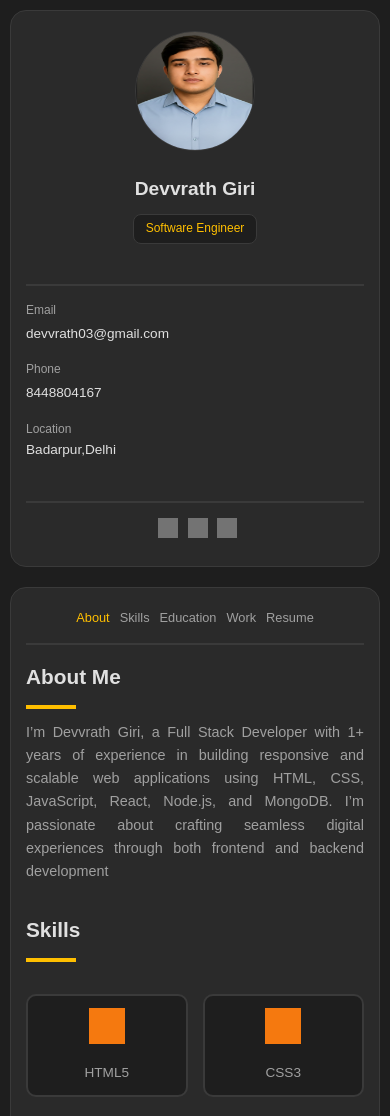
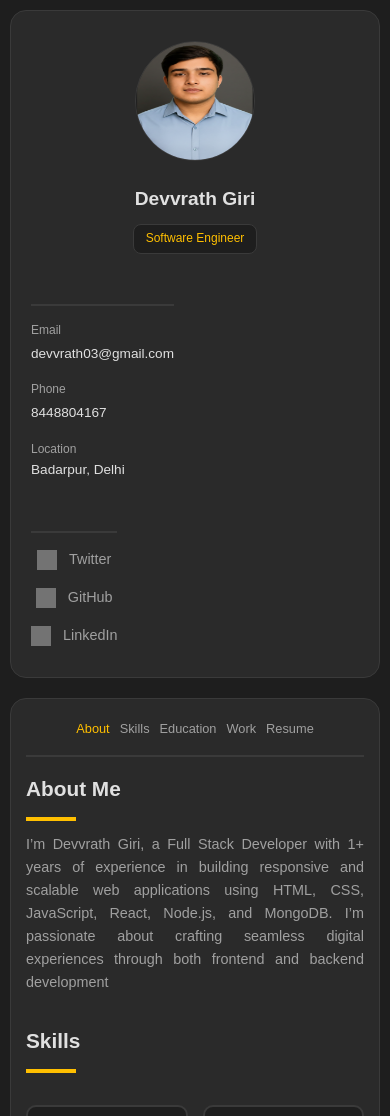
Before and after one commit to DevvrathGiri/Devvrath_Giri_Profile, a plain HTML site: page index.html in a window 390 px wide. Shown: the top 1116 px of the page. Drawn offline with Linux system fonts and the light colour scheme; grey boxes are pictures that could not be loaded.

Commit message:
updated headetr

```diff
--- a/index.html
+++ b/index.html
@@ -14,44 +14,54 @@
         <!-- siderbar -->
       <div class="sidebar">
 
-            <!-- profile -->
+        <!-- LEFT SIDE: Profile -->
+        <div class="sidebar-left">
             <div class="profile">
-                <img src="Devvrath_Profile.png" alt="" >
+                <img src="Devvrath_Profile.png" alt="">
                 <h2>Devvrath Giri</h2>
                 <p>Software Engineer</p>
             </div>
+        </div>
 
-
-             <!--contact  -->
-
+        <!-- RIGHT SIDE: Contact + Social -->
+        <div class="sidebar-right">
+            <!-- contact -->
             <div class="contact">
                 <div class="email">
                     <h3 class="label">Email</h3>
-  <a href="https://mail.google.com/mail/?view=cm&fs=1&to=devvrath03@gmail.com" target="_blank" class="value">
+                    <a href="mailto:devvrath03@gmail.com" target="_blank" class="value">
                         devvrath03@gmail.com
                     </a>
-
                 </div>
 
                 <div class="phone">
                     <h3 class="label">Phone</h3>
                     <a target="_blank" href="tel:8448804167" class="value">8448804167</a>
                 </div>
+
                 <div class="location">
                     <h3 class="label">Location</h3>
-                    <p class="value">Badarpur,Delhi</p>
+                    <p class="value">Badarpur, Delhi</p>
                 </div>
             </div>
 
+            <!-- social with labels on right side -->
+            <div class="social">
+                <a target="_blank" href="https://x.com/DevvrathGiri" class="social-link">
+                    <img src="https://simpleicons.org/icons/x.svg" alt="">
+                    <span>Twitter</span>
+                </a>
+                <a target="_blank" href="https://github.com/DevvrathGiri" class="social-link">
+                    <img src="https://simpleicons.org/icons/git.svg" alt="">
+                    <span>GitHub</span>
+                </a>
+                <a target="_blank" href="https://www.linkedin.com/in/devvrath-giri-462496214" class="social-link">
+                    <img src="https://www.svgrepo.com/show/144030/linkedin-square-logo.svg" alt="">
+                    <span>LinkedIn</span>
+                </a>
+            </div>
+        </div>
 
-             <!-- social -->
-
-
-             <div class="social">
-                <a target="_blank" href="https://x.com/DevvrathGiri"><img src="https://simpleicons.org/icons/x.svg" alt=""></a>
-                <a target="_blank" href="https://github.com/DevvrathGiri"><img src="https://simpleicons.org/icons/git.svg" alt=""></a>
-                <a target="_blank" href="https://www.linkedin.com/in/devvrath-giri-462496214"><img src="https://www.svgrepo.com/show/144030/linkedin-square-logo.svg" alt=""></a>
-             </div>
     </div>
 
 
--- a/style.css
+++ b/style.css
@@ -11,23 +11,42 @@ body{
     line-height: 1.6;
 }
 
-.main-container{
-    display: grid;
-    max-width: 1200px;
-    grid-template-columns: 350px 1fr;
-    gap: 50px;
-    padding-top: 40px;
-    margin: auto;
+
+   .main-container {
+  display: flex;
+  flex-direction: column;
+  gap: 40px;
+  max-width: 1000px;
+  margin: 0 auto;
+  padding: 20px;
 }
 
-.sidebar{
-    height: 90vh;
-    background-color:#2a2a2a;
+
+
+
+.sidebar {
+    width: 100%;
+    background-color: #2a2a2a;
     border: 1px solid #3a3a3a;
     border-radius: 16px;
     padding: 40px;
-    position: sticky;
-    top: 40px;
+    display: flex;
+    gap: 40px;
+    align-items: center;
+}
+
+/* LEFT SIDE - Profile */
+.sidebar-left {
+    flex: 0 0 auto;
+    min-width: 250px;
+}
+
+/* RIGHT SIDE - Contact + Social */
+.sidebar-right {
+    flex: 1;
+    display: flex;
+    gap: 40px;
+    align-items: flex-start;
 }
 
 .main-content{
@@ -39,25 +58,25 @@ body{
 
 /* Profile section */
 
-.profile{
+.profile {
     text-align: center;
 }
 
-.profile img{
-    height: 150px;
-    width: 150px;
+.profile img {
+    height: 200px;
+    width: 200px;
     border-radius: 50%;
     border: 1px solid #3a3a3a;
 }
 
-.profile h2{
+.profile h2 {
     font-size: 1.5rem;
     font-weight: 700;
-    margin-top: 20px;
+    margin-top: 15px;
     color: #e0e0e0;
 }
 
-.profile p{
+.profile p {
     background-color: #1e1e1e;
     padding: 5px 15px;
     color: #FFBF00;
@@ -68,48 +87,74 @@ body{
     margin-top: 10px;
 }
 
+
 /* contact information */
 
-.contact{
-    margin-top: 30px;
+.contact {
+    flex: 1;
     border-top: 2px solid #3a3a3a;
-    padding-top:20px;
+    padding-top: 20px;
 }
 
-.label{
+.label {
     font-weight: 500;
     font-size: 0.8rem;
     color: #a0a0a0;
 }
 
-.value{
+.value {
     color: #e0e0e0;
     text-decoration: none;
 }
 
-.email,.phone{
+.email, .phone, .location {
     margin-bottom: 15px;
 }
 
 /* social media */
 
-.social{
-    margin-top: 30px;
+.social {
+    flex: 0 0 auto;
     border-top: 2px solid #3a3a3a;
-    padding-top:20px;
-    text-align: center;
+    padding-top: 20px;
+    display: flex;
+    flex-direction: column;
+    gap: 15px;
+    min-width: 150px;
 }
 
-.social img{
+.social-link {
+    display: flex;
+    align-items: center;
+    gap: 12px;
+    text-decoration: none;
+    transition: transform 0.3s ease;
+}
+
+.social-link:hover {
+    transform: translateX(5px);
+}
+
+.social-link img {
     height: 24px;
     width: 24px;
-    margin-left: 5px;
     filter: grayscale(1) invert(0.7);
     transition: filter 0.3s ease;
 }
 
-.social img:hover{
+.social-link:hover img {
     filter: grayscale(0) invert(0);
+}
+
+.social-link span {
+    color: #a0a0a0;
+    font-size: 0.9rem;
+    font-weight: 500;
+    transition: color 0.3s ease;
+}
+
+.social-link:hover span {
+    color: #FFBF00;
 }
 
 /* main content */
@@ -433,8 +478,27 @@ nav a{
         gap: 30px;
     }
 
-    .sidebar {
+   .sidebar {
+        flex-direction: column;
+        gap: 30px;
         padding: 30px 20px;
+    }
+
+    .sidebar-left {
+        width: 100%;
+        min-width: auto;
+    }
+
+    .sidebar-right {
+        width: 100%;
+        flex-direction: column;
+        gap: 20px;
+    }
+
+    .social {
+        flex-direction: row;
+        justify-content: center;
+        min-width: auto;
     }
 
     .main-content {
@@ -484,10 +548,24 @@ nav a{
     }
 
     .sidebar {
+   .sidebar {
         padding: 20px 15px;
-        flex-direction: column;
         gap: 20px;
     }
+
+    .sidebar-right {
+        gap: 15px;
+    }
+
+    .social {
+        flex-direction: column;
+        align-items: center;
+    }
+
+    .social-link {
+        justify-content: center;
+    }
+}
 
     .main-content {
         padding: 20px 15px;
```
Lines whose indentation alone changed are shown as unchanged.
